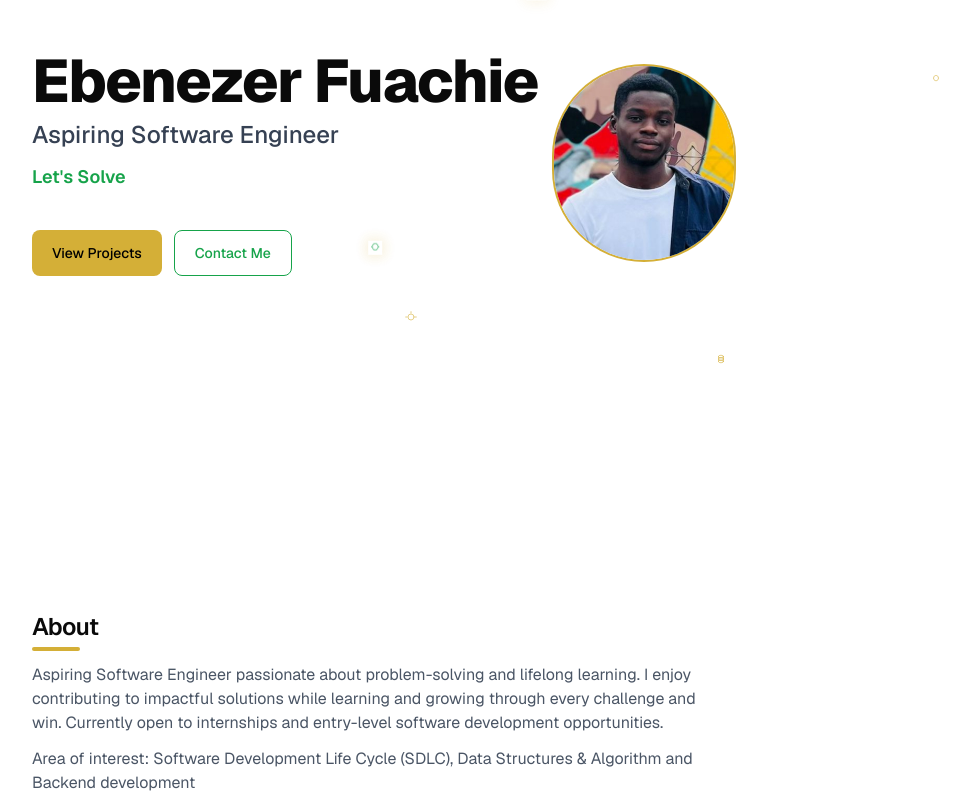
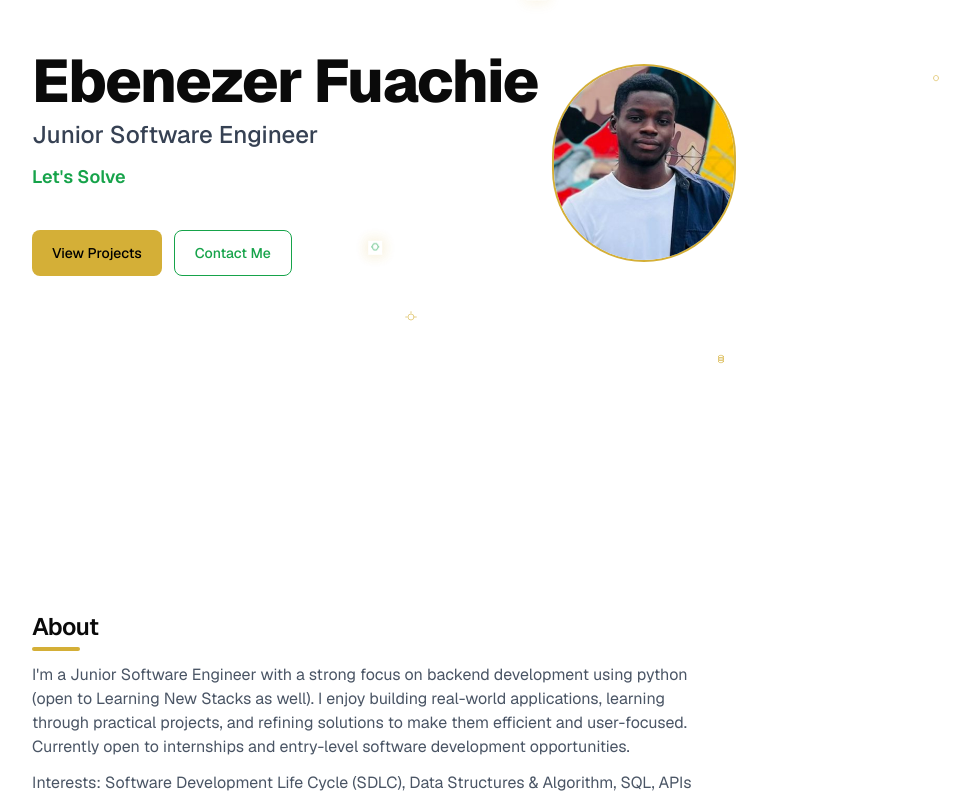
Before and after one commit to Ebene-zer/My-Portfolio, a Next.js app: page / in a window 1280 px wide. Shown: the part 289-1082 px from the top of the page, without its empty margins (120-1090 px from the left). Built offline with nearby package versions, Linux system fonts and the light colour scheme; no server answers.

Commit message:
Updated about section

```diff
--- a/src/app/page.js
+++ b/src/app/page.js
@@ -104,6 +104,7 @@ export default function Home() {
       title: "Personal Portfolio Website",
       description: "Personal portfolio website built with Next.js and Tailwind CSS.",
       tags: ["Next.js", "Tailwind CSS"],
+      href: "https://efuachie.vercel.app/",
       features: ["Responsive Design", "Smooth Scrolling"],
       icon: "/favicon.ico",
     }
@@ -231,7 +232,7 @@ export default function Home() {
             <div className="text-center sm:text-left">
               <h1 className="text-5xl font-extrabold tracking-tight sm:text-6xl">Ebenezer Fuachie</h1>
               <p className="mt-2 text-xl font-medium text-gray-700 dark:text-gray-200 sm:text-2xl">
-                Aspiring Software Engineer
+                Junior Software Engineer
               </p>
               <p className="mt-3 text-lg font-semibold text-[var(--accent-green)] typewriter">
                 Let&apos;s Solve Problems!
@@ -262,13 +263,13 @@ export default function Home() {
           <h2 className="text-2xl font-semibold tracking-tight">About</h2>
           <span className="mt-1 block h-1 w-12 rounded bg-[var(--accent-gold)]" aria-hidden="true" />
           <p className="mt-3 max-w-2xl text-gray-600 dark:text-gray-300">
-            Aspiring Software Engineer passionate about problem-solving and lifelong learning.
-           I enjoy contributing to impactful solutions while learning and growing through every challenge and win.
+           I&apos;m a Junior Software Engineer with a strong focus on backend development using python (open to Learning New Stacks as well).
+           I enjoy building real-world applications, learning through practical projects, and refining solutions to make them efficient and user-focused.
            Currently open to internships and entry-level software development opportunities.
 
           </p>
           <p className="mt-3 max-w-2xl text-gray-600 dark:text-gray-300">
-            Area of interest: Software Development Life Cycle (SDLC), Data Structures & Algorithm and Backend development
+            Interests: Software Development Life Cycle (SDLC), Data Structures & Algorithm, SQL, APIs and Backend development
           </p>
           {/* Divider between About and Tech Stack (tiny gold dots) */}
           <div className="mt-6 flex items-center justify-center" aria-hidden="true">
```
